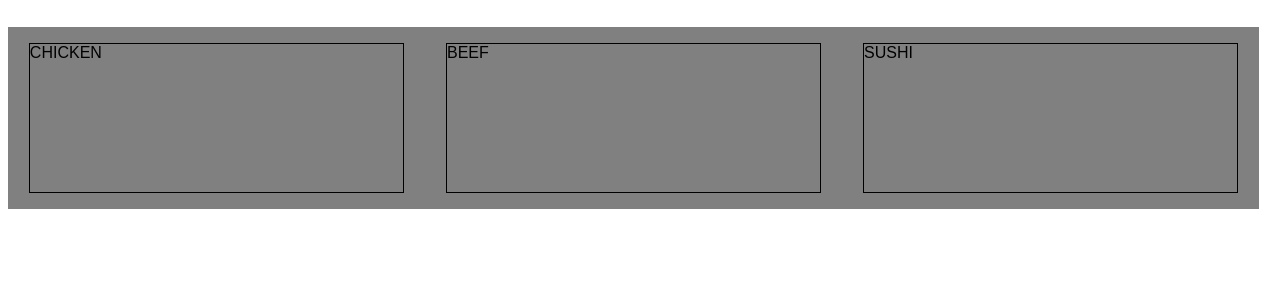
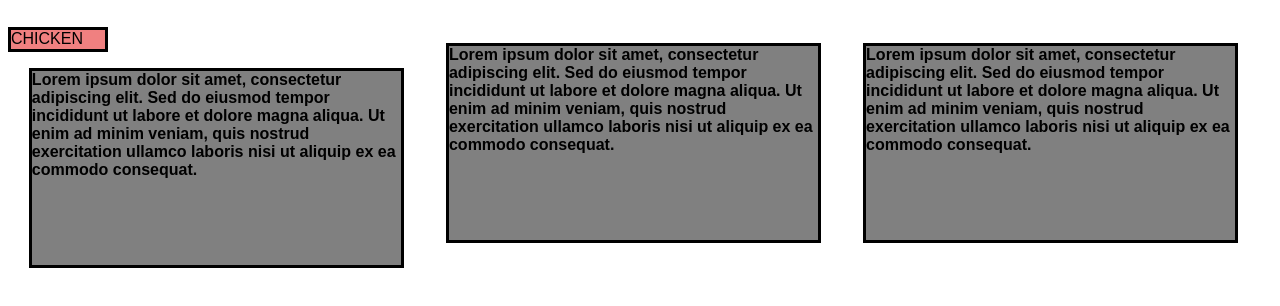
Before and after one commit to punyey/coursera-test, a plain HTML site: page index.html in a window 1280 px wide. Shown: the part 70-376 px from the top of the page. Drawn offline with Linux system fonts and the light colour scheme.

Commit message:
section title attempt

```diff
--- a/index.html
+++ b/index.html
@@ -9,9 +9,12 @@
 <body>
     <h1>OUR MENU</h1>
     <div class="row">
-        <div class="col-lg-4 col-md-6"><p>CHICKEN</p></div>
-        <div class="col-lg-4 col-md-6"><p>BEEF</p></div>
-        <div class="col-lg-4 col-md-6"><p>SUSHI</p></div>
+        <div class="col-lg-4 col-md-6">
+            <div class="foodTitle1">CHICKEN</div><p><b>Lorem ipsum dolor sit amet, consectetur adipiscing elit. Sed do eiusmod tempor incididunt ut labore et dolore magna aliqua. Ut enim ad minim veniam, quis nostrud exercitation ullamco laboris nisi ut aliquip ex ea commodo consequat.</b></p></div>
+        <div class="col-lg-4 col-md-6">
+            <p><b>Lorem ipsum dolor sit amet, consectetur adipiscing elit. Sed do eiusmod tempor incididunt ut labore et dolore magna aliqua. Ut enim ad minim veniam, quis nostrud exercitation ullamco laboris nisi ut aliquip ex ea commodo consequat.</b></p></div>
+        <div class="col-lg-4 col-md-6">
+            <p><b>Lorem ipsum dolor sit amet, consectetur adipiscing elit. Sed do eiusmod tempor incididunt ut labore et dolore magna aliqua. Ut enim ad minim veniam, quis nostrud exercitation ullamco laboris nisi ut aliquip ex ea commodo consequat.</b></p></div>
     </div>
 </body>
 </html>
--- a/styles.css
+++ b/styles.css
@@ -11,30 +11,28 @@ h1{
     width:100%;
 }
 p{
-    border: 1px solid black;
-    height:150px;
+    border: 3px solid black;
+    height:200px;
     width:90%;
     margin-right: auto;
     margin-left: auto;
+    background-color: grey;
+}
+.foodTitle1{
+    background-color:lightcoral;
+    border:3px solid black;
+    height:25px;
+    width:100px;
 }
 @media(min-width: 992px){
     .col-lg-4 {
         width:33%;
         float:left;
-        background-color: grey;
     }
 }
 @media(min-width: 768px) and (max-width: 991px){
     .col-md-6 {
         width:50%;
         float:left;
-        background-color: grey;
     }
 }
-@media(max-width: 767px){
-    .col-sm-12 {
-        width:100%;
-        float:left;
-        background-color: grey;
-    }
-}
```
